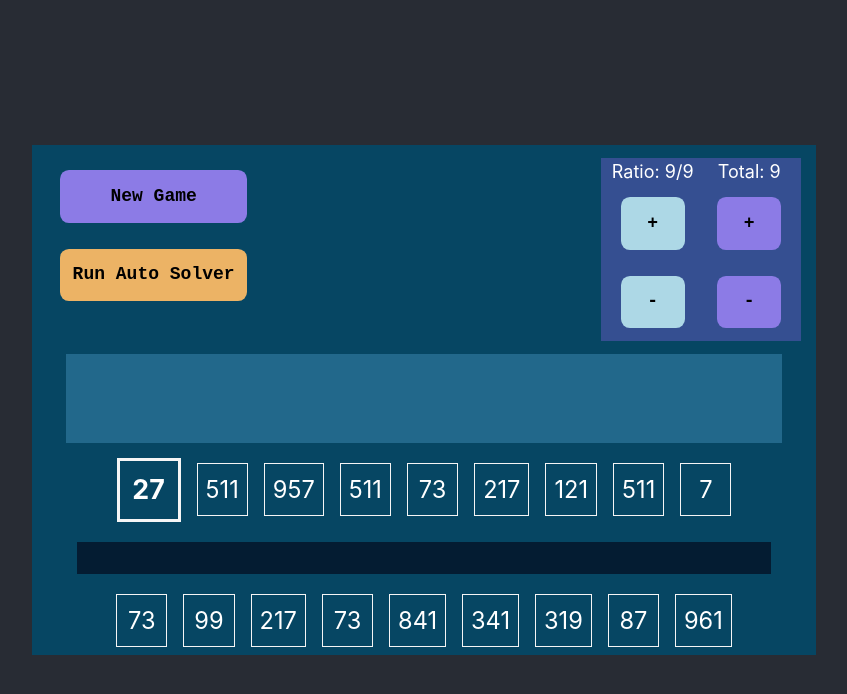
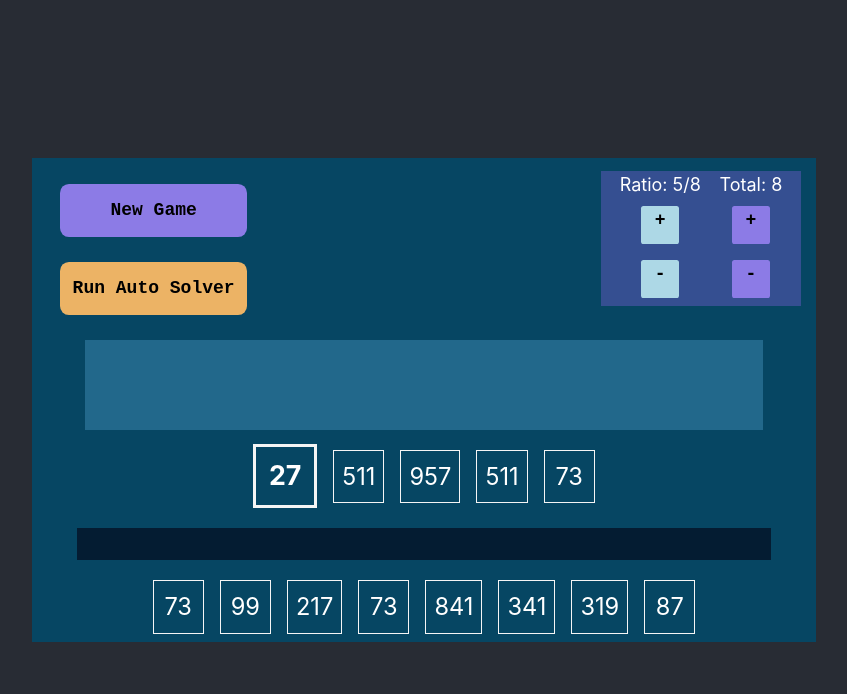
Before and after one commit to ymilkessa/matching-with-ff-app, a React (Create React App) app: page / in a window 1280 px wide. Shown: the top 694 px of the page, without its empty margins (216-1063 px from the left). Built offline with nearby package versions, Linux system fonts and the light colour scheme.

Commit message:
Auto solver now provides a solution most of the time. Still slow

```diff
--- a/src/components/Buttons/Button.css
+++ b/src/components/Buttons/Button.css
@@ -1,16 +1,28 @@
 .common-properties {
   color: black;
   font-family: "Courier New", Courier, monospace;
+  font-weight: bold;
+}
+
+.regular {
+  background-color: lightblue;
+}
+
+.regular-size {
   font-size: calc(10px + 1vmin);
-  font-weight: bold;
   padding: 1vmax;
   margin: 1vmax;
   border-radius: 0.7vmax;
   min-width: 5vmax;
 }
 
-.default {
-  background-color: lightblue;
+.small-size {
+  font-size: calc(10px + 1vmin);
+  padding: 0.1vmax;
+  margin: 0.6vmax;
+  border-radius: 0.2vmax;
+  min-width: 3vmax;
+  min-height: 3vmax;
 }
 
 .pale-orange {
--- a/src/components/Buttons/Button.tsx
+++ b/src/components/Buttons/Button.tsx
@@ -11,7 +11,7 @@ interface ButtonArgs {
 const Button = ({
   text,
   action,
-  classNames = ["default"],
+  classNames = ["default", "default-size"],
   otherAttributes = {},
 }: ButtonArgs) => {
   const classNamesList = ["common-properties", ...classNames];
--- a/src/components/Controls/Controls.tsx
+++ b/src/components/Controls/Controls.tsx
@@ -15,6 +15,12 @@ import {
 import { range } from "lodash";
 import { BoxLocation } from "../NumberBox/types";
 import { matchCoprimesWithFF } from "../../ffSolver/solverInterface/interface";
+import { turnOffAutoSolver } from "../../logic/stateUpdaters/autoSolverStatus";
+import {
+  showAutoSolverMessage,
+  showNoGuideMessage,
+} from "../../logic/stateUpdaters/guideMessages";
+import { useEffect, useState } from "react";
 
 export enum SET_CHANGE_MARKERS {
   IncreaseMarker = "+",
@@ -52,7 +58,9 @@ const changeOverallSize = (
 const Controls = () => {
   const dispatch = useDispatch();
   const gameSettings = useSelector((state: RootState) => state.gameSettings);
-  const arraySlice = useSelector((state: RootState) => state.sets);
+  const { value: runAutoSolver } = useSelector(
+    (state: RootState) => state.autoSolverStatus
+  );
 
   const startNewGame = (settings: GameSize) => {
     dispatch(clearAllMatchings(undefined));
@@ -104,12 +112,37 @@ const Controls = () => {
     }
   };
 
+  /**
+   * This causes the StatusBoard to display an "auto solver running"
+   * message. The associated state changes in the StatusBoard should
+   * then trigger the autosolver to be run here.
+   */
   const matchWithFF = () => {
-    const setA = arraySlice.setA.slice(0, gameSettings.setASize);
-    const setB = arraySlice.setB;
-    const solution = matchCoprimesWithFF({ setA, setB });
-    dispatch(addSolution(solution));
+    dispatch(showAutoSolverMessage(undefined));
   };
+
+  /**
+   * If the autoSolver flag has been set, solve the matching problem
+   * here and then unset the flag. Also remove the guide message
+   */
+  const defaultAutoSolvePrompt = "Run Auto Solver";
+  const [autoRunButtonText, changeAutoRunPrompt] = useState(
+    defaultAutoSolvePrompt
+  );
+  const arraySlice = useSelector((state: RootState) => state.sets);
+  useEffect(() => {
+    if (runAutoSolver) {
+      setTimeout(() => {
+        const setA = arraySlice.setA.slice(0, gameSettings.setASize);
+        const setB = arraySlice.setB;
+        const solution = matchCoprimesWithFF({ setA, setB });
+        dispatch(addSolution(solution));
+        dispatch(showNoGuideMessage(undefined));
+        dispatch(turnOffAutoSolver(undefined));
+        changeAutoRunPrompt(defaultAutoSolvePrompt);
+      }, 100);
+    }
+  }, [runAutoSolver, dispatch, gameSettings, arraySlice]);
 
   return (
     <div className="Control-box">
@@ -118,14 +151,14 @@ const Controls = () => {
           <Button
             text="New Game"
             action={() => startNewGame(gameSettings)}
-            classNames={["reddish-blue"]}
+            classNames={["reddish-blue", "regular-size"]}
           />
         </div>
         <div>
           <Button
-            text="Run Auto Solver"
+            text={autoRunButtonText}
             action={() => matchWithFF()}
-            classNames={["pale-orange"]}
+            classNames={["pale-orange", "regular-size"]}
           />
         </div>
       </div>
@@ -141,7 +174,7 @@ const Controls = () => {
               action={() =>
                 updateNumberOfPairs(SET_CHANGE_MARKERS.IncreaseMarker)
               }
-              classNames={["default"]}
+              classNames={["regular", "small-size"]}
               otherAttributes={{
                 "data-testid": CONTROLS_TEST_IDS.IncreaseRatio,
               }}
@@ -153,7 +186,7 @@ const Controls = () => {
               action={() =>
                 updateNumberOfPairs(SET_CHANGE_MARKERS.DecreaseMarker)
               }
-              classNames={["default"]}
+              classNames={["regular", "small-size"]}
               otherAttributes={{
                 "data-testid": CONTROLS_TEST_IDS.DecreaseRatio,
               }}
@@ -168,7 +201,7 @@ const Controls = () => {
               action={() =>
                 updateOverallSetSize(SET_CHANGE_MARKERS.IncreaseMarker)
               }
-              classNames={["reddish-blue"]}
+              classNames={["reddish-blue", "small-size"]}
               otherAttributes={{
                 "data-testid": CONTROLS_TEST_IDS.IncreaseSetSize,
               }}
@@ -180,7 +213,7 @@ const Controls = () => {
               action={() =>
                 updateOverallSetSize(SET_CHANGE_MARKERS.DecreaseMarker)
               }
-              classNames={["reddish-blue"]}
+              classNames={["reddish-blue", "small-size"]}
               otherAttributes={{
                 "data-testid": CONTROLS_TEST_IDS.DecreaseSetSize,
               }}
--- a/src/components/NumberRow/NumberRow.tsx
+++ b/src/components/NumberRow/NumberRow.tsx
@@ -51,6 +51,8 @@ const NumberRow = ({ row }: NumberRowArgs) => {
 
   for (let k = 0; k < arrayOfMatches.length; k++) {
     const matchedItemIndex = arrayOfMatches[k][row];
+    if (!numberParams[matchedItemIndex]) {
+    }
     numberParams[matchedItemIndex].matchColor =
       coloringScheme.selectColoring(k);
   }
--- a/src/components/StatusBoard/StatusBoard.css
+++ b/src/components/StatusBoard/StatusBoard.css
@@ -6,11 +6,27 @@
 
 .inner-status-board {
   background-color: rgb(34, 104, 139);
-  /* border-radius: 1.8vmax; */
-  width: 95%;
-  margin: auto;
-  float: center;
   height: 7vmax;
   overflow-y: scroll;
-  align-items: left;
+  display: flex;
+  justify-content: center;
+  margin-left: 5%;
+  margin-right: 5%;
 }
+
+.nugget-container {
+  float: center;
+  width: 95%;
+  justify-content: space-around;
+}
+
+.matching-progress {
+  display: inline;
+  padding: 0 1vmax 0 1vmax;
+  margin: 0.5vmax 0.5vmax 0.5vmax 0.5vmax;
+}
+
+.matching-complete {
+  background-color: rgb(139, 82, 7);
+  border-radius: 0.5vmin;
+}
--- a/src/components/StatusBoard/StatusBoard.tsx
+++ b/src/components/StatusBoard/StatusBoard.tsx
@@ -14,11 +14,11 @@ import {
 } from "../../logic/stateUpdaters/matchingsSlice";
 import { SET_NUMBERS } from "../../logic/constants";
 import { numbersAreCoprime } from "../../logic/utils";
-// import { min } from "lodash";
-// import { generateSets } from "../../logic/stateUpdaters/arraySlice";
-// import { GameSize } from "../../logic/stateUpdaters/gameSizeSlice";
 import { BoxLocation } from "../NumberBox/types";
 import { min } from "lodash";
+import { GUIDE_MESSAGE } from "../../logic/stateUpdaters/guideMessages";
+import { turnOnAutoSolver } from "../../logic/stateUpdaters/autoSolverStatus";
+import { useEffect, useState } from "react";
 
 type SelectionSnapshot = {
   selection: BoxLocation | null;
@@ -35,19 +35,22 @@ let selectionSnapshot: SelectionSnapshot = {
 };
 
 const StatusBoard = () => {
-  // State to indicate if this is a match selection or something else
   const dispatch = useDispatch();
-  const { setA, setB } = useSelector((state: RootState) => state.sets);
-  const setsInOrder = [setA, setB];
-  const { previousSelection, selection, selectionTime } = useSelector(
+  const sets = useSelector((state: RootState) => state.sets);
+  const selectionState = useSelector(
     (state: RootState) => state.virtualSelection
   );
-  const { setAMatches, setBMatches, arrayOfMatches } = useSelector(
-    (state: RootState) => state.matchings
-  );
-  const { setASize, setBSize } = useSelector(
-    (state: RootState) => state.gameSettings
-  );
+  const matches = useSelector((state: RootState) => state.matchings);
+  const gameSize = useSelector((state: RootState) => state.gameSettings);
+  const guideMessage = useSelector((state: RootState) => state.guideMessage);
+
+  let [statusContent, setStatusContent] = useState(<p></p>);
+
+  useEffect(() => {
+    const { setA, setB } = sets;
+    const setsInOrder = [setA, setB];
+    const { previousSelection, selection, selectionTime } = selectionState;
+    const { setAMatches, setBMatches } = matches;
 
     // Get the match value for this box
     const relevantMatches =
@@ -123,26 +126,47 @@ const StatusBoard = () => {
       // (4) Just a new selection. No matching/unmatching.
       dispatch(addSelectionMarker(selection));
     }
+  }, [sets, selectionState, matches, dispatch]);
 
-  let textToDisplay = [];
-
+  useEffect(() => {
+    const { arrayOfMatches } = matches;
+    const { setASize, setBSize } = gameSize;
+    const { setA, setB } = sets;
+    if (guideMessage.message === GUIDE_MESSAGE.AUTO_SOLVER_RUNNING) {
+      setStatusContent(<p>Running Ford-Fulkerson... (may take a while)</p>);
+      setTimeout(() => dispatch(turnOnAutoSolver(undefined)), 200);
+    } else {
+      let stuffToDisplay = [];
+      let matchingPostClass = "matching-progress";
+      if (arrayOfMatches.length === min([setASize, setBSize])) {
+        matchingPostClass += " matching-complete";
+      }
       for (let k = 0; k < arrayOfMatches.length; k++) {
         const num1 = setA[arrayOfMatches[k][0]];
         const num2 = setB[arrayOfMatches[k][1]];
-    textToDisplay.push(
-      <span>
-        {`${num1} --- ${num2}`}
-        <br />
-      </span>
+        stuffToDisplay.push(
+          <div
+            className={matchingPostClass}
+            key={k}
+          >{`${num1} --- ${num2}`}</div>
         );
       }
       if (arrayOfMatches.length === min([setASize, setBSize])) {
-    textToDisplay.push(<h2>Done!</h2>);
+        stuffToDisplay.push(
+          <div className={matchingPostClass} key={arrayOfMatches.length}>
+            Done!
+          </div>
+        );
       }
+      setStatusContent(
+        <div className="row nugget-container">{stuffToDisplay}</div>
+      );
+    }
+  }, [matches, sets, gameSize, dispatch, guideMessage]);
 
   return (
     <div className="Status-board">
-      <div className="inner-status-board">{textToDisplay}</div>
+      <div className="inner-status-board">{statusContent}</div>
     </div>
   );
 };
--- /dev/null
+++ b/src/logic/stateUpdaters/autoSolverStatus.ts
@@ -0,0 +1,30 @@
+import { createSlice } from "@reduxjs/toolkit";
+
+type AutoSolverStatus = {
+  value: boolean;
+};
+const initialState: AutoSolverStatus = { value: false };
+
+export const autoSolverStatusSlice = createSlice({
+  name: "autoSolverStatus",
+  initialState,
+  reducers: {
+    changeAutoSolverStatus: (state, action) => {
+      state.value = !state.value;
+    },
+    turnOnAutoSolver: (state, action) => {
+      if (!state.value) {
+        state.value = true;
+      }
+    },
+    turnOffAutoSolver: (state, action) => {
+      if (state.value) {
+        state.value = false;
+      }
+    },
+  },
+});
+
+export const { changeAutoSolverStatus, turnOnAutoSolver, turnOffAutoSolver } =
+  autoSolverStatusSlice.actions;
+export default autoSolverStatusSlice.reducer;
--- a/src/logic/stateUpdaters/gameSizeSlice.ts
+++ b/src/logic/stateUpdaters/gameSizeSlice.ts
@@ -6,8 +6,8 @@ export interface GameSize {
 }
 
 const initialSize: GameSize = {
-  setASize: 9,
-  setBSize: 9,
+  setASize: 5,
+  setBSize: 8,
 };
 
 export const gameSizeSlice = createSlice({
--- /dev/null
+++ b/src/logic/stateUpdaters/guideMessages.ts
@@ -0,0 +1,47 @@
+import { createSlice } from "@reduxjs/toolkit";
+
+export enum GUIDE_MESSAGE {
+  INITIAL_RENDER = 1,
+  FIRST_MATCH = 2,
+  ERROR_MATCH = 3,
+  AUTO_SOLVER_RUNNING = 4,
+  NEUTRAL = 0,
+}
+
+/**
+ * message: The message to display on the StatusBoard
+ */
+type GuideMessageState = {
+  message: GUIDE_MESSAGE;
+};
+
+const initialState: GuideMessageState = {
+  message: GUIDE_MESSAGE.INITIAL_RENDER,
+};
+
+const guideMessageSlice = createSlice({
+  name: "guideMessage",
+  initialState,
+  reducers: {
+    showFirstAttemptGuide: (state, action) => {
+      state.message = GUIDE_MESSAGE.FIRST_MATCH;
+    },
+    showInvalidMatchMessage: (state, action) => {
+      state.message = GUIDE_MESSAGE.ERROR_MATCH;
+    },
+    showAutoSolverMessage: (state, action) => {
+      state.message = GUIDE_MESSAGE.AUTO_SOLVER_RUNNING;
+    },
+    showNoGuideMessage: (state, action) => {
+      state.message = GUIDE_MESSAGE.NEUTRAL;
+    },
+  },
+});
+
+export const {
+  showFirstAttemptGuide,
+  showInvalidMatchMessage,
+  showAutoSolverMessage,
+  showNoGuideMessage,
+} = guideMessageSlice.actions;
+export default guideMessageSlice.reducer;
--- a/src/logic/store.ts
+++ b/src/logic/store.ts
@@ -8,6 +8,8 @@ import gameSizeReducer from "./stateUpdaters/gameSizeSlice";
 import markingsReducer from "./stateUpdaters/markingsSlice";
 import matchingsReducer from "./stateUpdaters/matchingsSlice";
 import selectionReducer from "./stateUpdaters/selectionSlice";
+import autoSolverStatusReducer from "./stateUpdaters/autoSolverStatus";
+import guideMessageReducer from "./stateUpdaters/guideMessages";
 
 const rootReducer = combineReducers({
   sets: arrayReducer,
@@ -15,6 +17,8 @@ const rootReducer = combineReducers({
   markings: markingsReducer,
   matchings: matchingsReducer,
   virtualSelection: selectionReducer,
+  autoSolverStatus: autoSolverStatusReducer,
+  guideMessage: guideMessageReducer,
 });
 
 export const store = configureStore({
```
Lines whose indentation alone changed are shown as unchanged.
